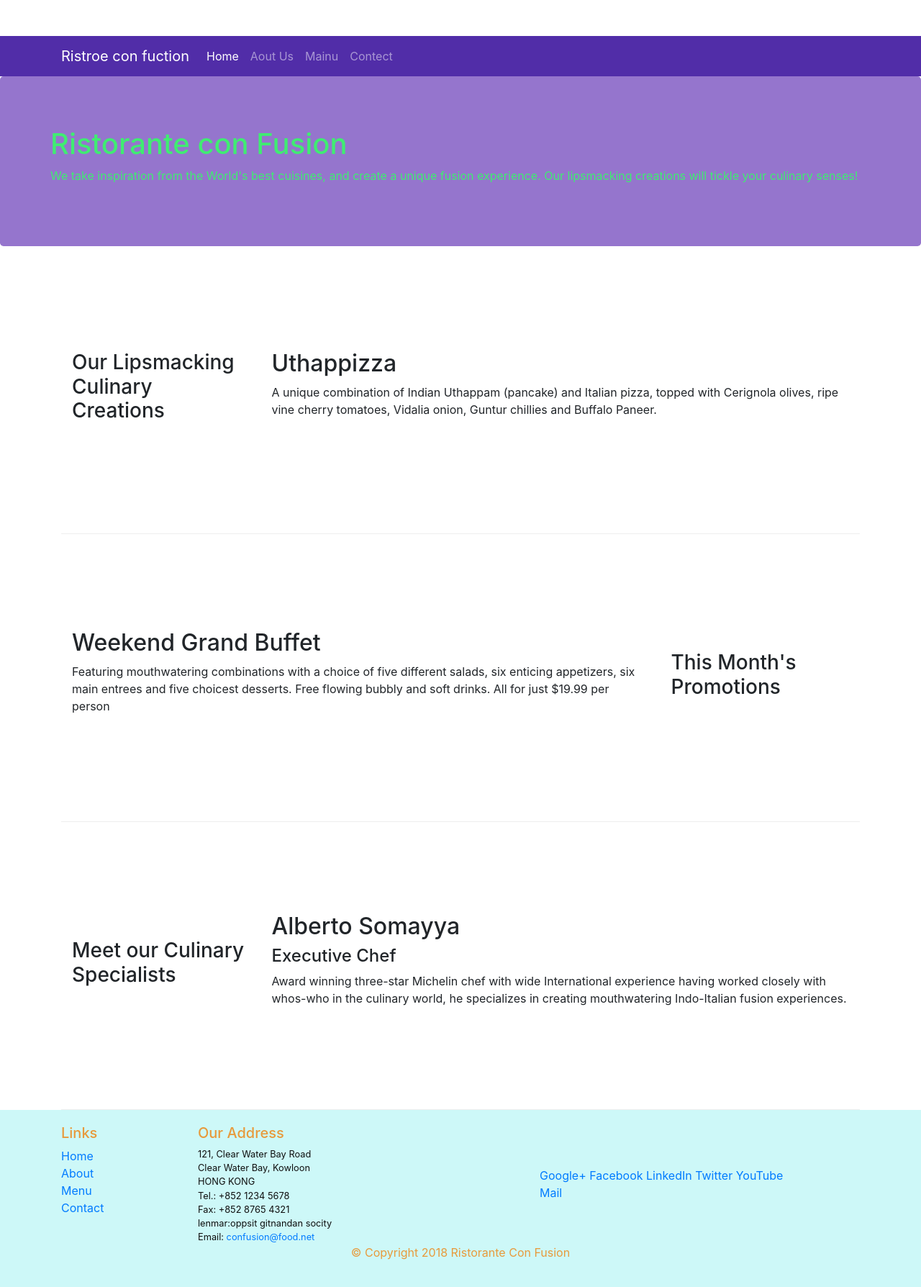
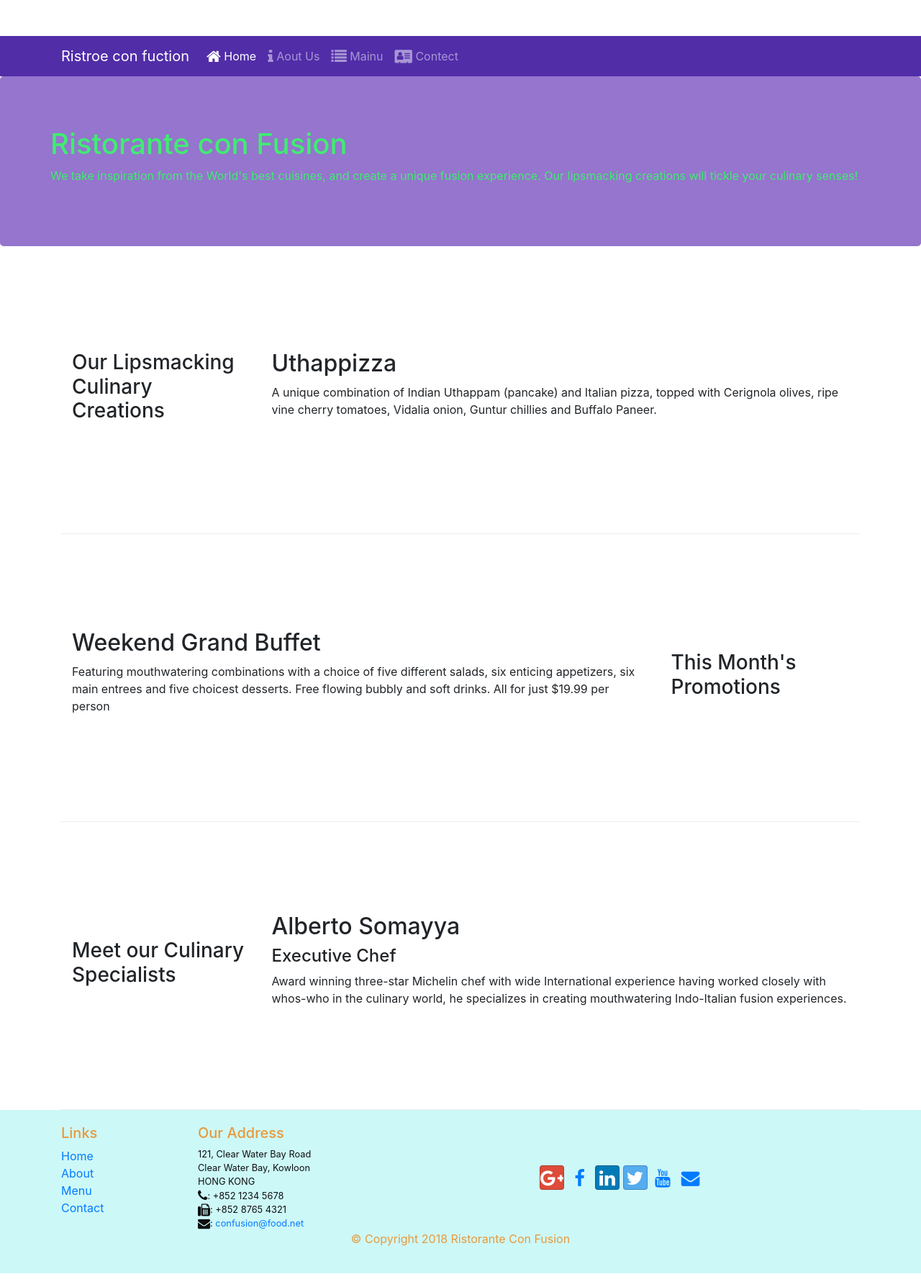
Before and after one commit to vats22/git-bootstrap, a website: page index.html in a window 1280 px wide. Shown: the whole page at 72% size. Drawn offline with nearby package versions, Linux system fonts and the light colour scheme.

Commit message:
icon font

```diff
--- a/index.html
+++ b/index.html
@@ -9,6 +9,8 @@
 
      <!-- Bootstrap CSS -->
      <link rel="stylesheet" href="node_modules/bootstrap/dist/css/bootstrap.min.css">
+     <link rel="stylesheet" href="node_modules/font-awesome/css/font-awesome.min.css">
+     <link rel="stylesheet" href="node_modules/bootstrap-social/bootstrap-social.css">
      <link rel="stylesheet" href="CSS/style.css">
     <title>Ristorante Con Fusion</title>
 </head>
@@ -24,10 +26,10 @@
             <a class="navbar-brand" href="#">Ristroe con fuction </a>
                 <div class="collapse navbar-collapse" id="Navbar">
                         <ul class="navbar-nav mr-auto">
-                            <li class="nav-item active"><a class="nav-link" href="#">Home</a></li>
-                            <li class="nav-item "><a class="nav-link" href="./aboutus.html">Aout Us</a></li>
-                            <li class="nav-item "><a class="nav-link" href="#">Mainu</a></li>
-                            <li class="nav-item "><a class="nav-link" href="#">Contect</a></li>
+                            <li class="nav-item active"><a class="nav-link" href="#"><span class="fa fa-home fa-lg"></span> Home</a></li>
+                            <li class="nav-item "><a class="nav-link" href="./aboutus.html"><span class="fa fa-info fa-lg"></span> Aout Us</a></li>
+                            <li class="nav-item "><a class="nav-link" href="#"><span class="fa fa-list fa-lg"></span> Mainu</a></li>
+                            <li class="nav-item "><a class="nav-link" href="#"><span class="fa fa-address-card fa-lg"></span> Contect</a></li>
                         </ul>
                </div>
         </div>
@@ -104,20 +106,20 @@
 		              121, Clear Water Bay Road<br>
 		              Clear Water Bay, Kowloon<br>
 		              HONG KONG<br>
-		              Tel.: +852 1234 5678<br>
-                      Fax: +852 8765 4321<br>
-                      lenmar:oppsit gitnandan socity<br>
-		              Email: <a href="mailto:confusion@food.net">confusion@food.net</a>
+                      <i class="fa fa-phone fa-lg"></i>: +852 1234 5678<br>
+                      <i class="fa fa-fax fa-lg"></i>: +852 8765 4321<br>
+                      <i class="fa fa-envelope fa-lg"></i>:
+                      <a href="mailto:confusion@food.net">confusion@food.net</a>
 		           </address>
                 </div>
                 <div class="col-12 col-sm-4 align-self-center">
                     <div class="text-ceter">
-                        <a href="http://google.com/+">Google+</a>
-                        <a href="http://www.facebook.com/profile.php?id=">Facebook</a>
-                        <a href="http://www.linkedin.com/in/">LinkedIn</a>
-                        <a href="http://twitter.com/">Twitter</a>
-                        <a href="http://youtube.com/">YouTube</a>
-                        <a href="mailto:">Mail</a>
+                        <a  class="btn btn-social-icon btn-google " href="http://google.com/+"><i class="fa fa-google-plus"></i></a>
+                        <a  class="btn btn-social-icon btn-faceook" href="http://www.facebook.com/profile.php?id="><i class="fa fa-facebook"></i></a>
+                        <a  class="btn btn-social-icon btn-linkedin" href="http://www.linkedin.com/in/"><i class="fa fa-linkedin"></i></a>
+                        <a  class="btn btn-social-icon btn-twitter" href="http://twitter.com/"><i class="fa fa-twitter"></i></a>
+                        <a  class="btn btn-social-icon btn-youtube" href="http://youtube.com/"><i class="fa fa-youtube"></i></a>
+                        <a  class="btn btn-social-icon btn" href="mailto:"><i class="fa fa-envelope"></i></a>
                     </div>
                 </div>
            </div>
--- a/package.json
+++ b/package.json
@@ -15,6 +15,8 @@
   },
   "dependencies": {
     "bootstrap": "^4.0.0",
+    "bootstrap-social": "^5.1.1",
+    "font-awesome": "^4.7.0",
     "jquery": "^3.3.1",
     "popper.js": "^1.12.9"
   }
```
Also changed, not shown: aboutus.html (+15 -13 lines), 1 other file.
